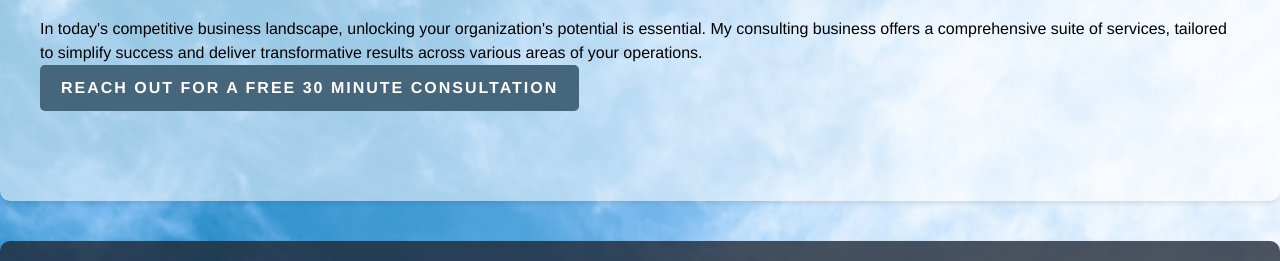
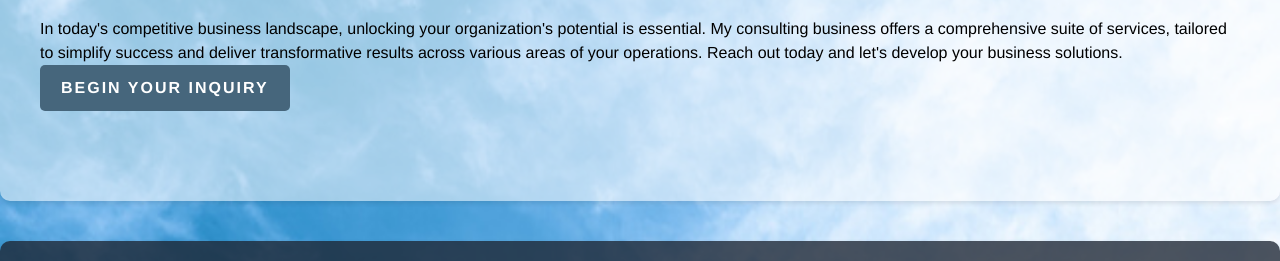
Before and after one commit to phildyche/philipdycheconsulting, a plain HTML site: page index.html in a window 1280 px wide. Shown: the part 179-440 px from the top of the page. Drawn offline with nearby package versions, Linux system fonts and the light colour scheme.

Commit message:
Update index.html

```diff
--- a/index.html
+++ b/index.html
@@ -56,8 +56,8 @@
     <!-- Contract Management Section -->
     <section id="Our-Services">
       <h2>Simplifying Success: Your Path to Effortless Solutions</h2>
-      <p>In today's competitive business landscape, unlocking your organization's potential is essential. My consulting business offers a comprehensive suite of services, tailored to simplify success and deliver transformative results across various areas of your operations.</p>
-    <div id="contact-us-btn"><a class="btn" href="contact.html">Reach out for a free 30 minute consultation</a></div>
+      <p>In today's competitive business landscape, unlocking your organization's potential is essential. My consulting business offers a comprehensive suite of services, tailored to simplify success and deliver transformative results across various areas of your operations. Reach out today and let's develop your business solutions.  </p>
+    <div id="contact-us-btn"><a class="btn" href="contact.html">Begin your inquiry</a></div>
   </section>
 
     <!-- President's Biography Section -->
```
